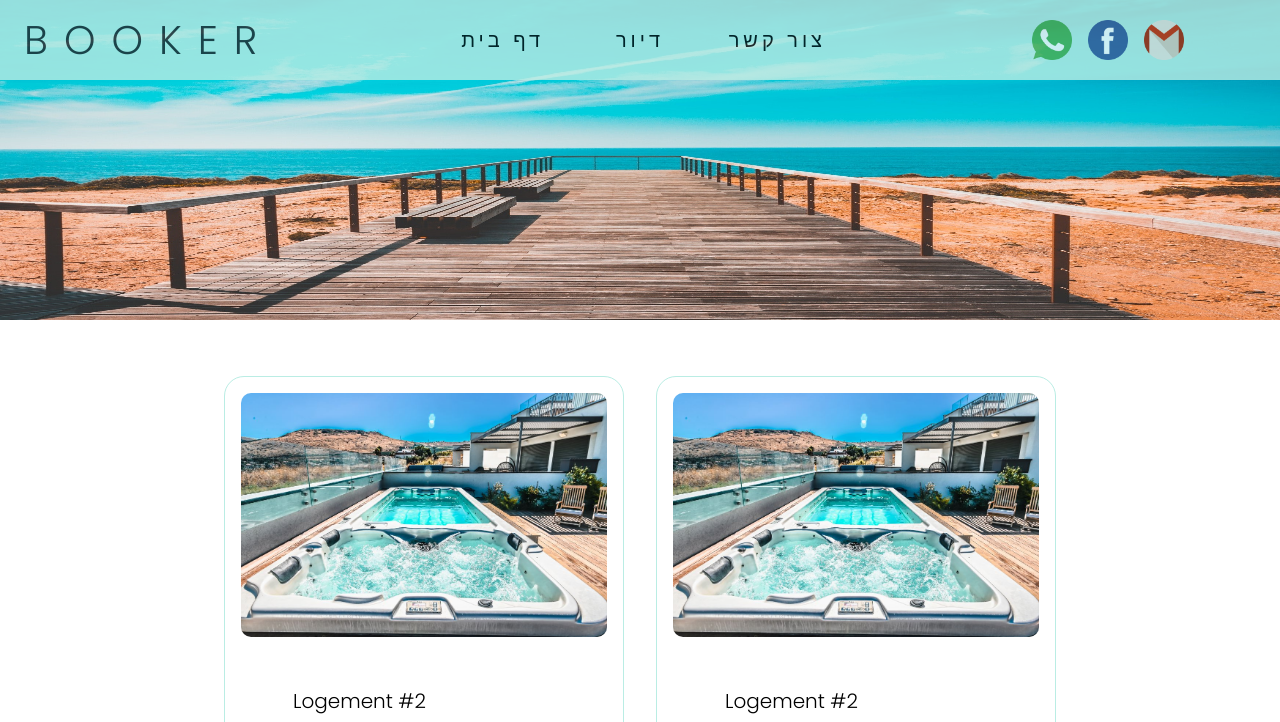
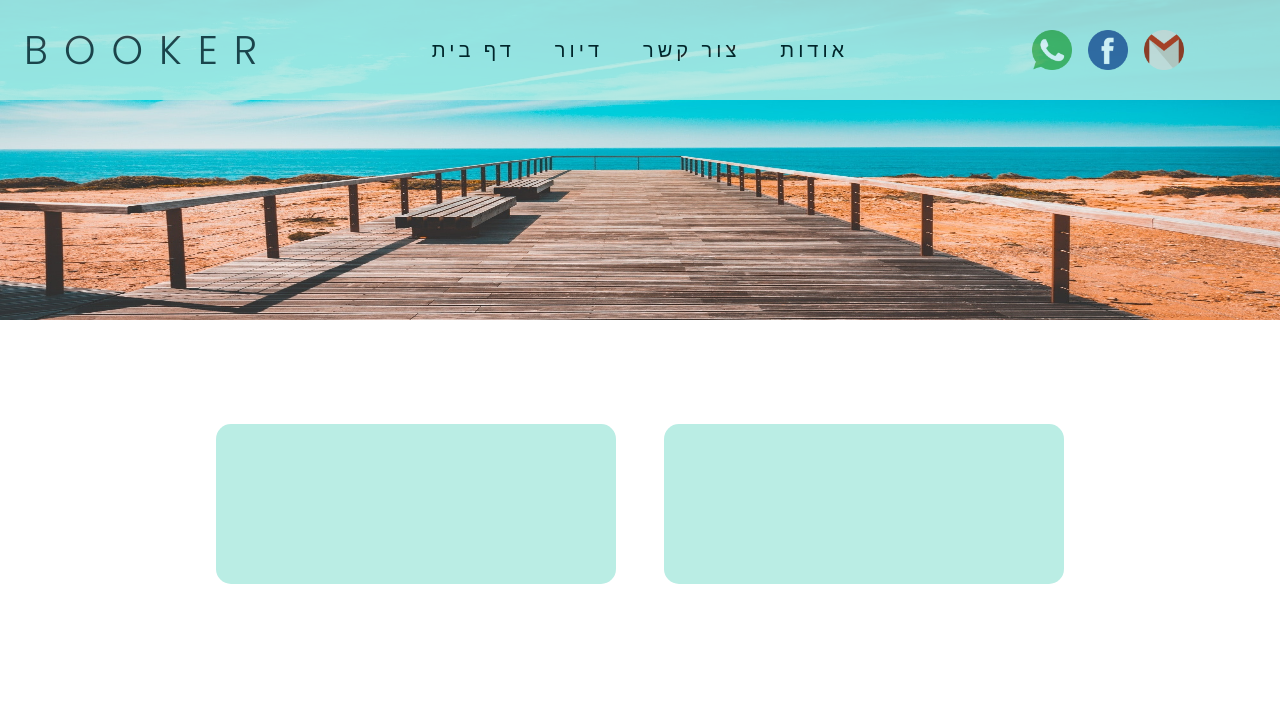
Before and after one commit to eliedraiwork/booker, a plain HTML site: page index.html in a window 1280 px wide. Shown: the top 722 px of the page. Drawn offline with nearby package versions, Linux system fonts and the light colour scheme.

Commit message:
add requirements

```diff
--- a/css/styles.css
+++ b/css/styles.css
@@ -13,7 +13,8 @@ a:hover{
 /* Styling header and inner components */
 .header {
   width: 100%;
-  height: 10vh;
+  height: 100px;;
+  min-height: 50px;
   background-color: #BAEDE4;
   opacity: 0.8;
   padding: 1vh;
@@ -39,7 +40,7 @@ a:hover{
   grid-area: menu;
   justify-self: center;
 
-  display: grid;
+  display: flex;
   grid-template-columns: 1fr 1fr 1fr;
   align-items: center;
 }
@@ -119,6 +120,32 @@ a:hover{
 .img-home{
   width: 100%;
   height: 40vh;
+}
+
+.home{
+  width:100%;
+  padding: 10vh;
+
+  display: flex;
+  flex-wrap: wrap;
+  align-items: center;
+  justify-content: center;
+}
+
+.home > div{
+  height: 20vh;
+  min-width: 50vh;
+  margin: 3vh;
+  background-color: #BAEDE4;
+  border-radius: 15px;
+}
+
+.home-properties{
+
+}
+
+.home-contact{
+
 }
 
 /* Styling properties section */
--- a/index.html
+++ b/index.html
@@ -22,9 +22,10 @@
         BOOKER
       </div>
       <div class="menu">
-        <div><a href="#">דף בית</a></div>
+        <div><a href=".">דף בית</a></div>
         <div><a href="#">דיור</a></div>
         <div><a href="#">צור קשר</a></div>
+        <div><a href="#">אודות</a></div>
 
 
 
@@ -41,6 +42,17 @@
     <div class="">
       <img class="img-home" src="media/images/home.jpg" alt="">
     </div>
+
+
+    <div class="home">
+      <div class="home-properties">
+
+      </div>
+      <div class="home-contact">
+
+      </div>
+    </div>
+
 
     <div class="properties">
 
```
Also changed, not shown: property.html (+4 -3 lines).
